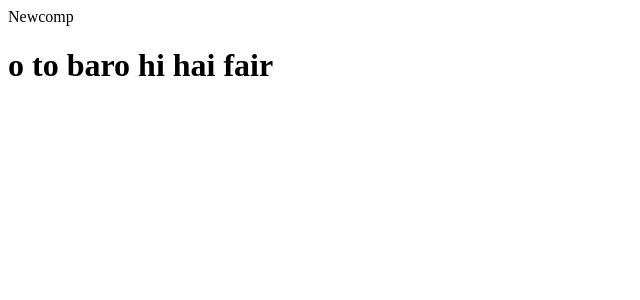
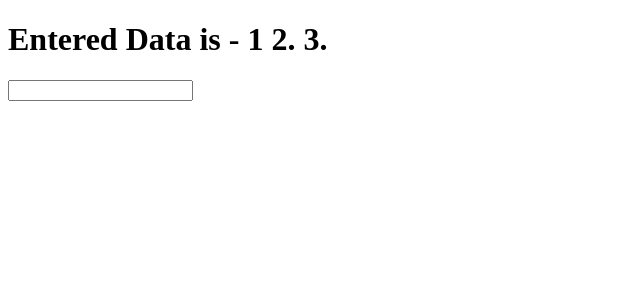
Before and after one commit to sunilKumarGitAccount/firstapp, a Next.js app: page / in a window 1280 px wide. Shown: the top 300 px of the page, without its empty margins (0-640 px from the left). Built offline with nearby package versions, Linux system fonts and the light colour scheme.

Commit message:
second commit

```diff
--- /dev/null
+++ b/components/UnifiedSearch/UnifiedSearch.tsx
@@ -0,0 +1,32 @@
+import React, { useState } from 'react'
+
+export default function UnifiedSearch() {
+    const [searchData, setsearchData] = useState<string | undefined>();
+    const [searchData1, setsearchData1] = useState<string | undefined>();
+    const [searchData2, setsearchData2] = useState<string | undefined>();
+
+    const handleChange = (e: React.ChangeEvent<HTMLInputElement>) =>{
+        setsearchData(e.target.value)
+        setsearchData1(e.target.value)
+        setsearchData2(e.target.value)
+        setAlert();
+    }
+
+    const setAlert = ()=>{
+
+    }
+
+    console.log(searchData);
+    return (
+        <div>
+            <h1>
+                Entered Data is - 1 {searchData} 2. {searchData1} 3. {searchData2}
+            </h1>
+            {/* <input type="text" placeholder="Type here" className="input input-bordered w-full max-w-xs" /> */}
+            <input
+                value={searchData}
+                onChange={(e) => {handleChange(e)}}
+            />
+        </div>
+    )
+}
--- a/components/newcomp.tsx
+++ b/components/newcomp.tsx
@@ -2,6 +2,11 @@ import React from 'react'
 
 export default function Newcomp() {
   return (
-    <div>Newcomp</div>
+    <div>
+      <h1>Unified Search</h1>
+
+
+
+    </div>
   )
 }
--- a/package.json
+++ b/package.json
@@ -13,6 +13,7 @@
     "@types/node": "18.11.18",
     "@types/react": "18.0.26",
     "@types/react-dom": "18.0.10",
+    "daisyui": "^2.46.1",
     "eslint": "8.31.0",
     "eslint-config-next": "13.1.1",
     "next": "13.1.1",
--- a/pages/index.tsx
+++ b/pages/index.tsx
@@ -3,14 +3,14 @@ import Image from 'next/image'
 import { Inter } from '@next/font/google'
 import styles from '../styles/Home.module.css'
 import Newcomp from '../components/newcomp'
+import UnifiedSearch from '../components/UnifiedSearch/UnifiedSearch'
 
 const inter = Inter({ subsets: ['latin'] })
 
 export default function Home() {
   return (
     <>
-    <Newcomp />
-    <h1>o to baro hi hai fair</h1>
+    <UnifiedSearch/>
     </>
   )
 }
--- /dev/null
+++ b/tailwind.config.js
@@ -0,0 +1,4 @@
+module.exports = {
+    //...
+    plugins: [require("daisyui")],
+  }
```
Also changed, not shown: components/UnifiedSearch/test.html (added, +24 -0 lines), components/UnifiedSearch/test.js (added), 2 other files (tests, documents, lock files or other folders).
